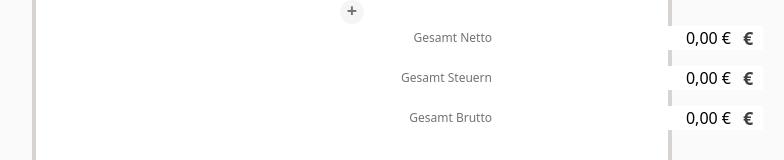
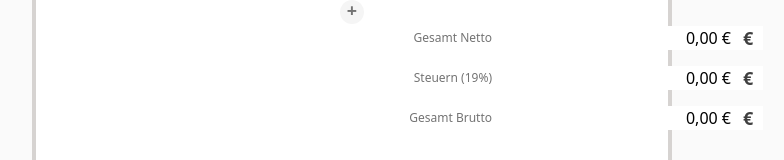
Before and after one commit to atomtigerzoo/MvueSt-Rechnung, a Vue app: page / in a window 1280 px wide. Shown: the part 250-410 px from the top of the page, without its empty margins (288-1072 px from the left). Built offline with nearby package versions, Linux system fonts and the light colour scheme.

Commit message:
feat: shows and calculates taxes by rate and shows them seperatly

```diff
--- a/src/App.vue
+++ b/src/App.vue
@@ -15,7 +15,6 @@ import GrossField from './components/GrossField.vue'
 // let lastUserInput = 'net'
 
 const taxRates = [
-  "0",
   "7",
   "19"
 ]
@@ -79,16 +78,19 @@ const grossNet = computed(() => {
   return result
 })
 
+
 /**
- * grossTax is the tax sum of all entries
+ * grossTaxes is the tax sum of all entries
  */
-const grossTax = computed(() => {
-  let taxResult = currency(0)
+const grossTaxes = computed(() => {
+  let taxResult = {
+    [taxRateDefault]: currency(0)
+  }
 
   entryRows.value.forEach((entryRow) => {
     let value = convertToCurrency(entryRow.entryNet)
     let tax = calcTax(value, entryRow.taxRate)
-    taxResult = currency(taxResult).add(tax)
+    taxResult[entryRow.taxRate] = currency(taxResult[entryRow.taxRate]).add(tax)
   })
 
   return taxResult
@@ -96,10 +98,25 @@ const grossTax = computed(() => {
 
 
 /**
- * grossTotal is the gross sum of all entries
+ * grossTotal sums up all taxes from grossTaxes object
  */
 const grossTotal = computed(() => {
-  return currency(grossNet.value).add(grossTax.value)
+  let taxes;
+
+  for (let t in grossTaxes.value) {
+    taxes = currency(taxes).add(grossTaxes.value[t])
+  }
+
+  return currency(grossNet.value).add(taxes)
+})
+
+
+/**
+ * Set of tax rates used in the form
+ */
+const taxRatesUsed = computed(() => {
+  return [...new Set(entryRows.value.map((entryRow) => entryRow.taxRate))]
+    .sort((a, b) => a - b)
 })
 
 
@@ -183,7 +200,14 @@ function removeEntryRow(id) {
     </div>
 
     <GrossField :inputValue="convertToHumanAmount(grossNet)" inputName="grossNet" label="Gesamt Netto" />
-    <GrossField :inputValue="convertToHumanAmount(grossTax)" inputName="grossTax" label="Gesamt Steuern" />
+
+    <GrossField
+      v-for="rate in taxRatesUsed"
+      :inputValue="convertToHumanAmount(grossTaxes[rate])"
+      inputName="grossTaxes-RATEHERE"
+      :label="`Steuern (${rate}%)`"
+      />
+
     <GrossField :inputValue="convertToHumanAmount(grossTotal)" inputName="grossTotal" label="Gesamt Brutto" />
 
     <!-- <div class="mx-auto flex justify-center items-center space-x-2 max-lg:flex-col">
```
Also changed, not shown: 1 other file (tests, documents, lock files or other folders).
